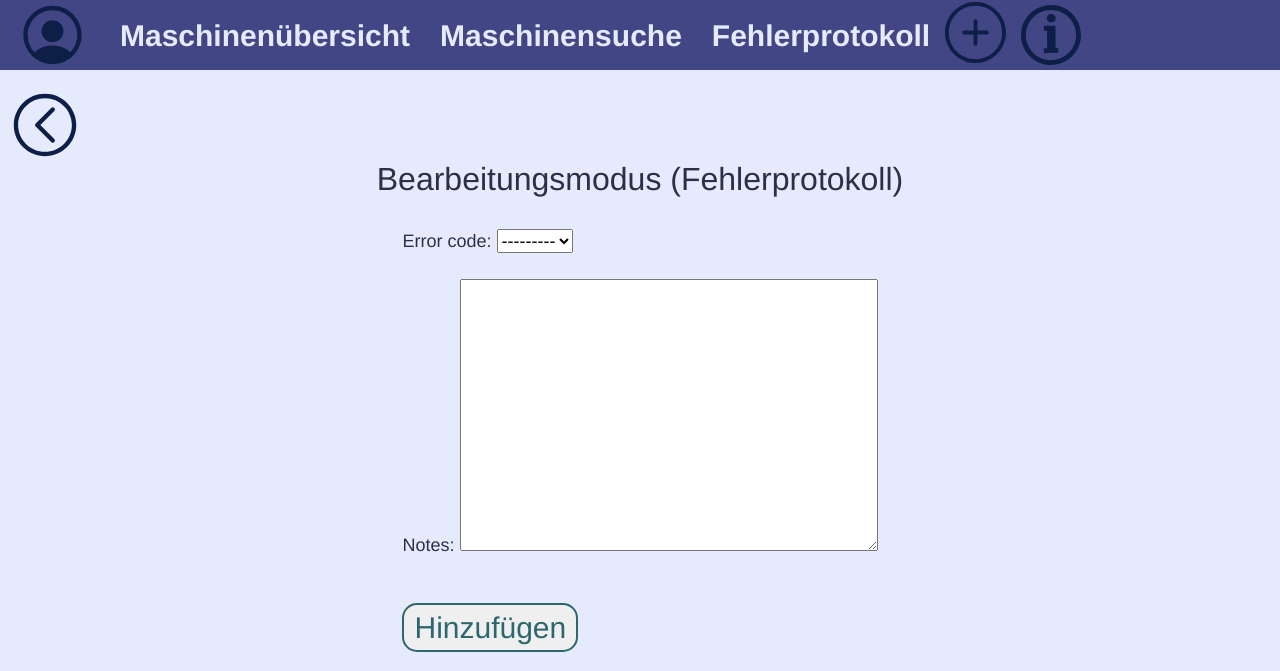
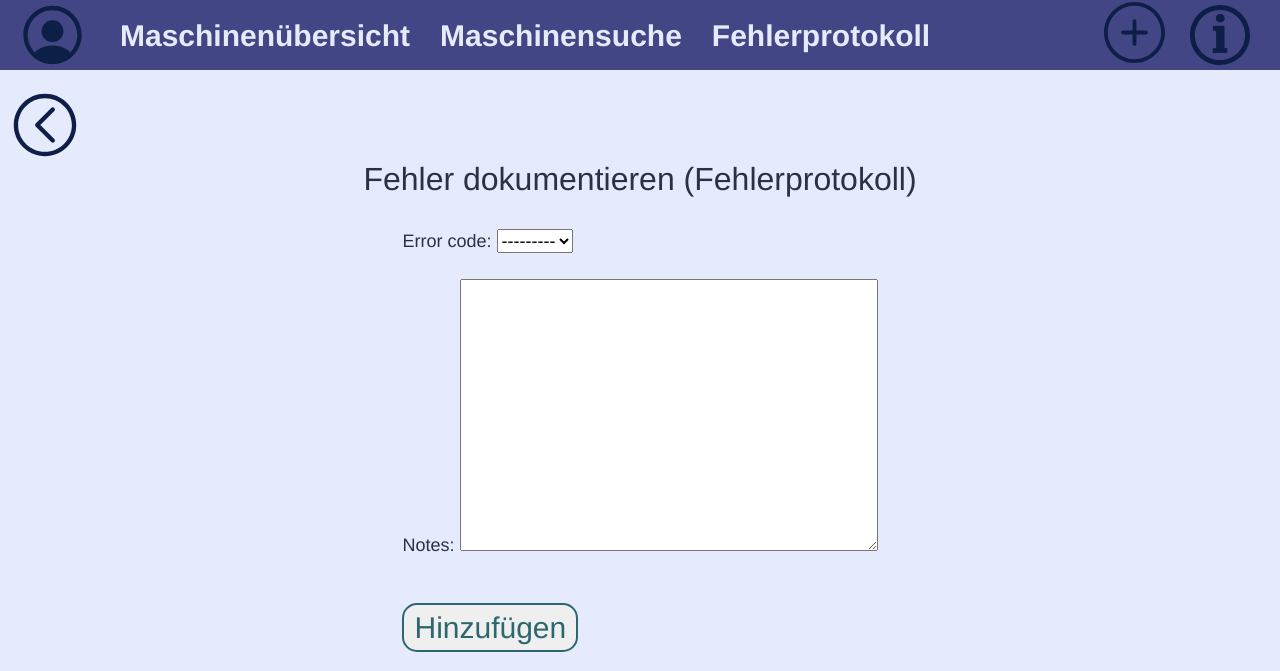
Before and after one commit to emiliadoe/machine-error-management, a Django app: page /errorprotocoll/ in a window 1280 px wide. Shown: the top 671 px of the page. Run offline with Django 5.2, Linux system fonts and the light colour scheme; a user stored in the database is signed in; data comes from the database, SQL or seed files in the repository; tables that the repository leaves empty hold one stand-in row (values such as "Sample post"); some libraries are stand-ins or nearby versions.

Commit message:
protocol added and menu design changed

```diff
--- a/errorManagementSystem/djangoApp/context_processor.py
+++ b/errorManagementSystem/djangoApp/context_processor.py
@@ -1,10 +1,6 @@
 from .models import ErrorProtocol
 
 def global_data(request):
-    """
-    This function returns context data that will be available in every template.
-    In this case, it's the list of all machines and error protocols.
-    """
 
     protocols = ErrorProtocol.objects.all()
 
--- a/errorManagementSystem/djangoApp/static/css/styles.css
+++ b/errorManagementSystem/djangoApp/static/css/styles.css
@@ -11,7 +11,7 @@ header {
 
 nav {
   all: unset !important;
-  width: 100%;
+  width: 100% !important;
   max-width: 100%;
 }
 
@@ -39,11 +39,21 @@ nav ul {
 }
 
 .plus {
-  margin-top: 2px;
+  margin-top: 2px !important;
+}
+
+.navbar-right {
+  display: flex;
+  margin-left: auto;
+}
+
+.navbar-right li {
+  margin-right: 30px;
 }
 
 #navbar2 {
   all: unset !important;
+  margin: 0 10px !important;
   #dropdown2 {
     top: 70px;
     right: 5px;
--- a/errorManagementSystem/djangoApp/templates/error_protocoll.html
+++ b/errorManagementSystem/djangoApp/templates/error_protocoll.html
@@ -2,7 +2,7 @@
 <body>
   {% block content %} {% if user.is_authenticated %}
   <main>
-    <h2>Bearbeitungsmodus (Fehlerprotokoll)</h2>
+    <h2>Fehler dokumentieren (Fehlerprotokoll)</h2>
 
     <form method="POST" enctype="multipart/form-data">
       {% csrf_token %} {{ form.as_p }}
--- a/errorManagementSystem/djangoApp/templates/protocol-modal.html
+++ b/errorManagementSystem/djangoApp/templates/protocol-modal.html
@@ -10,15 +10,25 @@
           &times;
         </button>
       </div>
-      <div class="protocol-notes"></div>
+      {% for protocol in protocols %}
+      <div class="protocol-item">
+        <p><strong>{{ protocol.timestamp }}</p></strong>
+        <p><strong>Maschine:</strong> {{ protocol.machine }}</p>
+        <p><strong>Fehler Code:</strong> {{ protocol.error_code }}</p>
+        <p><strong>Notizen:</strong> {{ protocol.notes }}</p>
+      </div>
+      <hr />
+      {% endfor %}
 
       <div class="modal-footer">
         <button
-          type="button"
-          class="btn btn-default"
-          data-dismiss="modal"
-        ></button>
-        <a href="{% url 'error_protocoll' %}">{% trans "neuer Fehler" %}</a>
+        type="button"
+        class="btn btn-default"
+        data-url="{% url 'error_protocoll' %}"
+        onclick="redirectToErrorProtocol(this)"
+      >
+        {% trans "neuer Fehler" %}
+      </button>
         <button type="button" class="btn btn-default" data-dismiss="modal">
           {% trans "Schließen" %}
         </button>
@@ -26,3 +36,10 @@
     </div>
   </div>
 </div>
+
+<script>
+   function redirectToErrorProtocol(button) {
+    const url = button.getAttribute('data-url');
+    window.location.href = url;
+  }
+</script>
--- a/errorManagementSystem/templates/base.html
+++ b/errorManagementSystem/templates/base.html
@@ -73,26 +73,25 @@
                             {% trans "Fehlerprotokoll" %}
                         </a>
                     </li>
-
-                    <li class="nav-item dropdown" id="navbar2">
+                    <div class="navbar-right">
+                    <li class="nav-item dropdown plus" id="navbar2">
                     <a data-toggle="dropdown" href="{% url 'home' %}" id="navbarDropdown2">
                         <div class="plus">
                             <img src="{% static 'images/plus.svg' %}" alt="Plus" >
                         </div>
                     </a>
                         <div class="dropdown-menu" aria-labelledby="navbarDropdown2" id="dropdown2">
-                            <a class="dropdown-item" href="{% url 'home' %}">{% trans "Fehler dokumentieren" %}</a>
+                            <a class="dropdown-item" href="{% url 'error_protocoll' %}">{% trans "Fehler dokumentieren" %}</a>
                             <a class="dropdown-item" href="{% url 'add_machine' %}">{% trans "Maschine hinzufügen" %}</a>
                             <a class="dropdown-item" href="{% url 'add_error' %}">{% trans "Fehlercode hinzufügen" %}</a>
                         </div>
                     </li>
-                    <li>
-                        <div class="information">
+                    <li class="information">
                             <a href="#" class="d-none d-sm-inline-block" data-toggle="modal" data-target="#information-modal">
                                 <img src="{% static 'images/information.svg' %}" alt="Information" >
                             </a>
-                        </div>
                 </li>
+            </div>
                     {% endblock %}
                 {% else %}
                     {% block not_logged_in_content %}
@@ -130,21 +129,16 @@
 
   {% include 'protocol-modal.html' %}
 
-
 <script src="https://code.jquery.com/jquery-3.6.0.min.js"></script>
 <script src="https://cdn.jsdelivr.net/npm/bootstrap@5.1.3/dist/js/bootstrap.bundle.min.js"></script>
 
 <script>
-  $(document).ready(function () {
-    $(".link").click(function () {
-      var protocolNotes = $(this).attr("protocol-notes");
-
-      console.log(protocolNotes);
-      $("#errorProtocolModal .protocol-notes").html(
-        "<p>" + protocolNotes + "</p>"
-      );
-    });
+ $(document).ready(function () {
+  $(".link").click(function () {
+    var protocolNotes = $(this).attr("protocol-notes");
+      $("#errorProtocolModal .protocol-notes").html(protocolNotes);
   });
+});
 
 </script>
 
```
